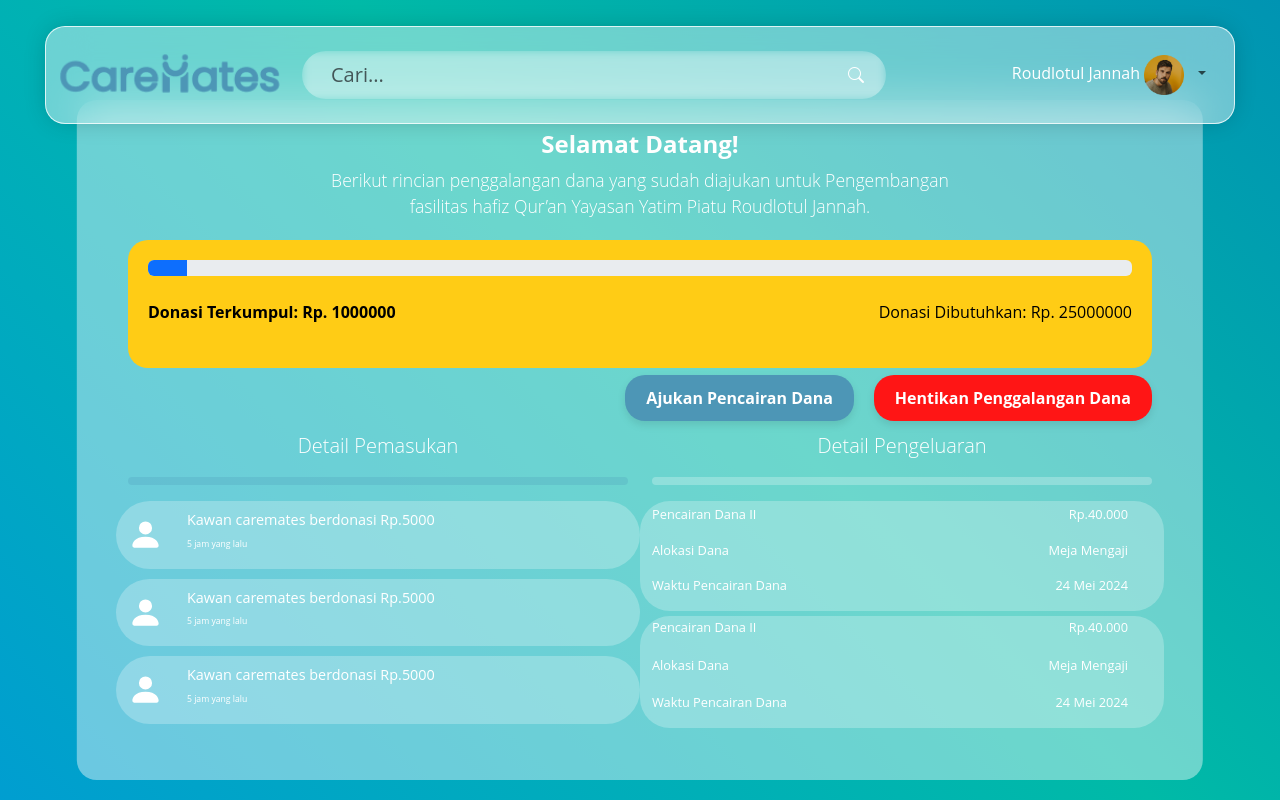
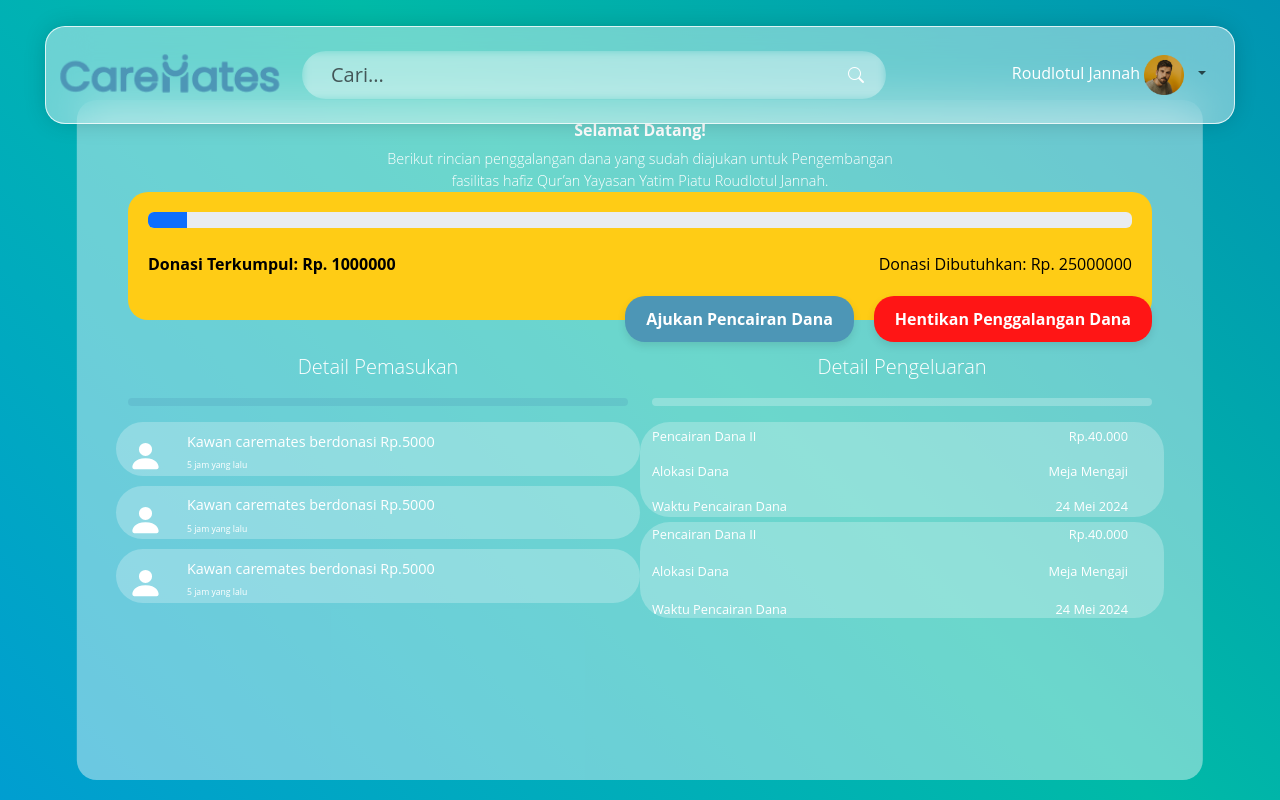
Before and after one commit to naufalkamil/Caremates_Massive_A2, a React (Vite) app in the folder frontend/: page /sudahpenggalangan in a window 1280 px wide. Built offline with nearby package versions, Linux system fonts and the light colour scheme.

Commit message:
Update sudahpenggalangan.jsx

```diff
--- a/frontend/src/pages/sudahpenggalangan.jsx
+++ b/frontend/src/pages/sudahpenggalangan.jsx
@@ -74,9 +74,9 @@ const Sudahpenggalangan = () => {
       {/* Bagian donasi */}
       <section className="home">
         <div className="container1 justify-content-center" style={{ display: 'flex', paddingTop: '12%'}}>
-            <div style={{paddingTop:'9%', textAlign: 'center'}}>
-                <h4 style={{fontWeight: 'bold'}}>Selamat Datang!</h4>
-                <p style={{fontWeight: '300',fontSize:'110%'}}>Berikut rincian penggalangan dana yang sudah diajukan untuk Pengembangan <br/> fasilitas hafiz Qur’an
+            <div style={{paddingTop:'12%', textAlign: 'center'}}>
+                <h6 style={{fontWeight: 'bold'}}>Selamat Datang!</h6>
+                <p style={{fontWeight: '300',fontSize:'90%'}}>Berikut rincian penggalangan dana yang sudah diajukan untuk Pengembangan <br/> fasilitas hafiz Qur’an
                     Yayasan Yatim Piatu Roudlotul Jannah. </p>
             </div>
             <div className="background-kuning" style={backgroundkuningStyle}>
@@ -87,7 +87,7 @@ const Sudahpenggalangan = () => {
                       <Col className='text-end' style={bglist} ><span style={{color:'black' }}>Donasi Dibutuhkan: Rp. {donationNeeded} </span></Col>
                     </Row>
             </div>
-            <div className="d-flex flex-row-reverse" style={{ width: '100%', paddingTop:'3%'}}>
+            <div className="d-flex flex-row-reverse" style={{ width: '100%', paddingTop:'0%'}}>
             <Button className='button-merah' variant="">Hentikan Penggalangan Dana</Button>
             <Button className='button' variant=""style={{ marginRight: '20px' }}>Ajukan Pencairan Dana</Button>
             </div>
@@ -95,30 +95,30 @@ const Sudahpenggalangan = () => {
                 <div className='col-6'>
                   <p style={{textAlign:'center', fontFamily: 'Open Sans', fontWeight: '300', fontSize:'20px'}}>Detail Pemasukan</p>
                   <hr style={{border:'4px solid', color:'#4D96B6',borderRadius: '30px'}}/>
-                  <div className='row' style={{background:"rgba(255, 255, 255, 0.25)", borderRadius:"50px"}}>
+                  <div className='row' style={{background:"rgba(255, 255, 255, 0.25)", borderRadius:"50px", height:'18%'}}>
                   <Row className="align-items-center">
                     <Col xs="auto">
-                      <BsFillPersonFill style={{ width: "35px", height: "35px" }} />
+                      <BsFillPersonFill style={{ width: "35px", height: "40px" }} />
                     </Col>
                     <Col>
                       <p style={{marginTop:'2%', fontSize:'90%'}}>Kawan caremates berdonasi Rp.5000<br/><span style={{fontSize:'60%'}}>5 jam yang lalu</span></p>
                     </Col>
                   </Row>
                   </div>
-                  <div className='row' style={{background:"rgba(255, 255, 255, 0.25)", borderRadius:"50px", marginTop:'2%'}}>
+                  <div className='row' style={{background:"rgba(255, 255, 255, 0.25)", borderRadius:"50px", marginTop:'2%', height:'18%'}}>
                   <Row className="align-items-center">
                     <Col xs="auto">
-                      <BsFillPersonFill style={{ width: "35px", height: "35px" }} />
+                      <BsFillPersonFill style={{ width: "35px", height: "40px" }} />
                     </Col>
                     <Col>
                       <p style={{marginTop:'2%', fontSize:'90%'}}>Kawan caremates berdonasi Rp.5000<br/><span style={{fontSize:'60%'}}>5 jam yang lalu</span></p>
                     </Col>
                   </Row>
                   </div>
-                  <div className='row' style={{background:"rgba(255, 255, 255, 0.25)", borderRadius:"50px", marginTop:'2%'}}>
+                  <div className='row' style={{background:"rgba(255, 255, 255, 0.25)", borderRadius:"50px", marginTop:'2%', height:'18%'}}>
                   <Row className="align-items-center">
                     <Col xs="auto">
-                      <BsFillPersonFill style={{ width: "35px", height: "35px" }} />
+                      <BsFillPersonFill style={{width: "35px", height: "40px"  }} />
                     </Col>
                     <Col>
                       <p style={{marginTop:'2%', fontSize:'90%'}}>Kawan caremates berdonasi Rp.5000<br/><span style={{fontSize:'60%'}}>5 jam yang lalu</span></p>
@@ -129,7 +129,7 @@ const Sudahpenggalangan = () => {
                 <div className='col-6'>
                   <p style={{textAlign:'center', fontFamily: 'Open Sans', fontWeight: '300', fontSize:'20px'}}>Detail Pengeluaran</p>
                   <hr style={{border:'4px solid', color:'white',borderRadius: '30px'}}/>
-                  <div className='row' style={{background:"rgba(255, 255, 255, 0.25)", borderRadius:"30px"}}>
+                  <div className='row' style={{background:"rgba(255, 255, 255, 0.25)", borderRadius:"30px", height:'32%'}}>
                   <Row className="align-items-center">
                     <Col>
                       <p style={{marginTop:'2%', fontSize:'80%'}}>Pencairan Dana II</p>
@@ -155,7 +155,7 @@ const Sudahpenggalangan = () => {
                     </Col>
                   </Row>
                   </div>
-                  <div className='row' style={{background:"rgba(255, 255, 255, 0.25)", borderRadius:"30px", marginTop:'1%'}}>
+                  <div className='row' style={{background:"rgba(255, 255, 255, 0.25)", borderRadius:"30px", marginTop:'1%', height:'32%'}}>
                   <Row className="align-items-center">
                     <Col>
                       <p style={{marginTop:'1%', fontSize:'80%'}}>Pencairan Dana II</p>
@@ -210,7 +210,7 @@ const backgroundStyle = {
 
   const backgroundkuningStyle = {
     position: 'fixed',
-    top: '38%',
+    top: '32%',
     left: '50%',
     transform: 'translate(-50%, -50%)',
     width: '80%',
```
